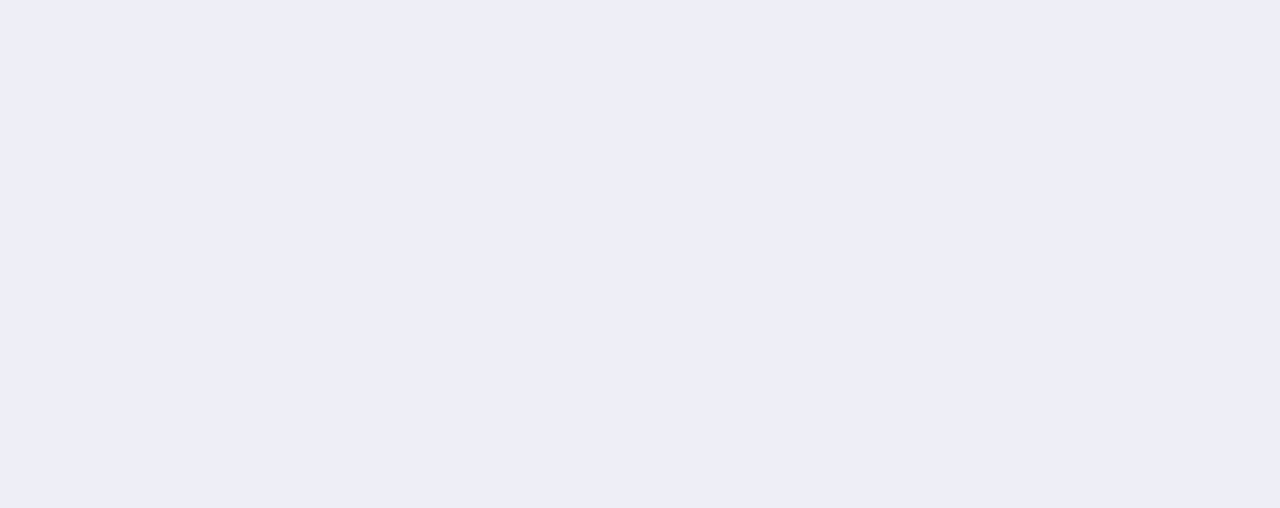
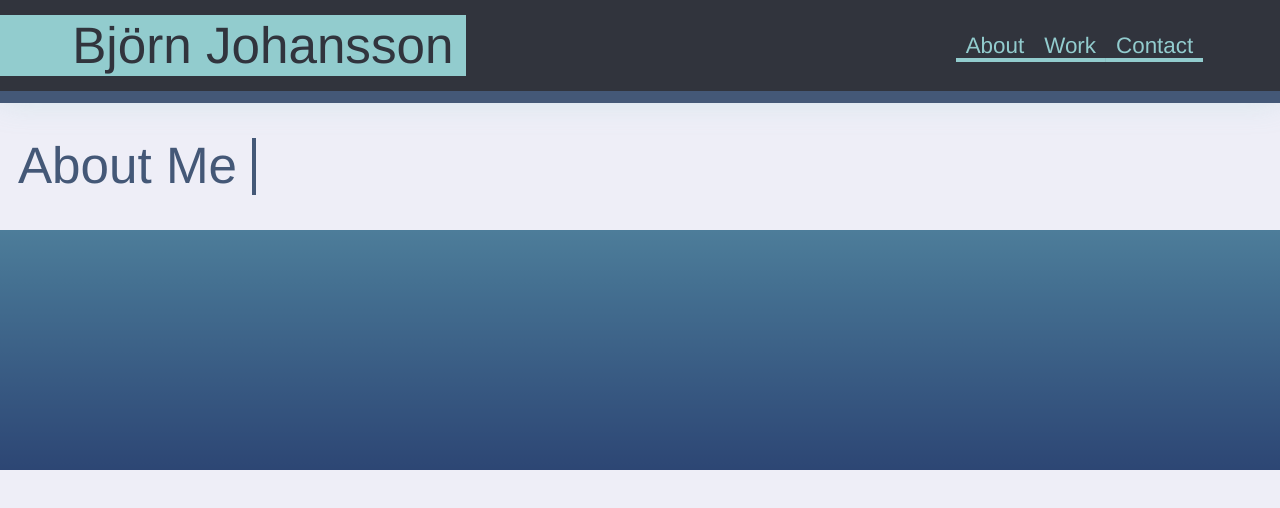
Before and after one commit to Bbbjrn/Module02-Challenge, a plain HTML site: page index.html in a window 1280 px wide. Drawn offline with Linux system fonts and the light colour scheme.

Commit message:
add nav. began work on main section.

```diff
--- a/assets/css/style.css
+++ b/assets/css/style.css
@@ -14,7 +14,7 @@
 body {
   margin: 0;
   padding: 0;
-  font-family: 'Trebuchet MS', 'Lucida Sans Unicode', 'Lucida Grande', 'Lucida Sans', Arial, sans-serif;
+  font-family: 'Helvetica Neue', 'Helvetica', 'Arial', sans-serif;
   color: var(--primary);
   background-color: var(--light);
   line-height: 1.5;
@@ -53,6 +53,11 @@ header h1 {
   line-height: 1;
 }
 
+nav ul {
+  display: flex;
+  justify-content: space-around;
+}
+
 nav {
   display: flex;
   flex-direction: row;
@@ -82,7 +87,9 @@ nav a:last-child {
 }
 
 main {
-  margin-top: 20px;
+  border-top: solid 12px;
+  border-color: var(--primary);
+  /*margin-top: ;*/
   margin-bottom: 45px;
 }
 
--- a/index.html
+++ b/index.html
@@ -8,11 +8,29 @@
     <title>Bjorn Johansson</title>
     <link rel="stylesheet" href="assets/css/reset.css">
     <link rel="stylesheet" href="assets/css/style.css">
+    <link rel="stylesheet" href="https://fonts.googleapis.com/css?family=Lato:300%7CLato:700%7CLato:400&amp;subset=latin,latin,latin" media="all">
 </head>
 
-<!-- TODO: add body content below -->
 <body>
+    <!--Nav and title for header-->
+    <header>
+        <h1>Björn Johansson</h1>
+        <nav>
+            <ul>
+                <li><a href="#about">About</a></li>
+                <li><a href="#Work">Work</a></li>
+                <li><a href="#Contact">Contact</a></li>
+            </ul>
+        </nav>
+    </header>
 
+    <main>
+        <section id="about" class="page-section">
+                <h2>About Me</h2>
+        </section>
+
+        <section class="hero-banner"></section>
+    </main>
 
 </body>
 
```
